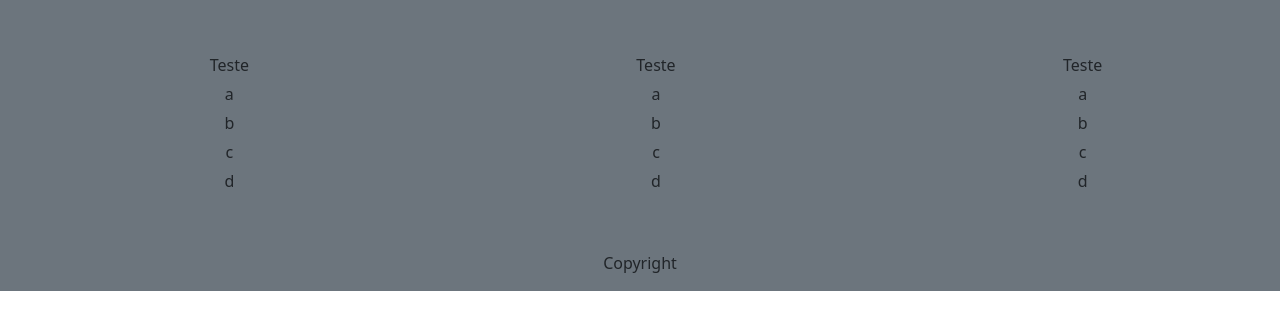
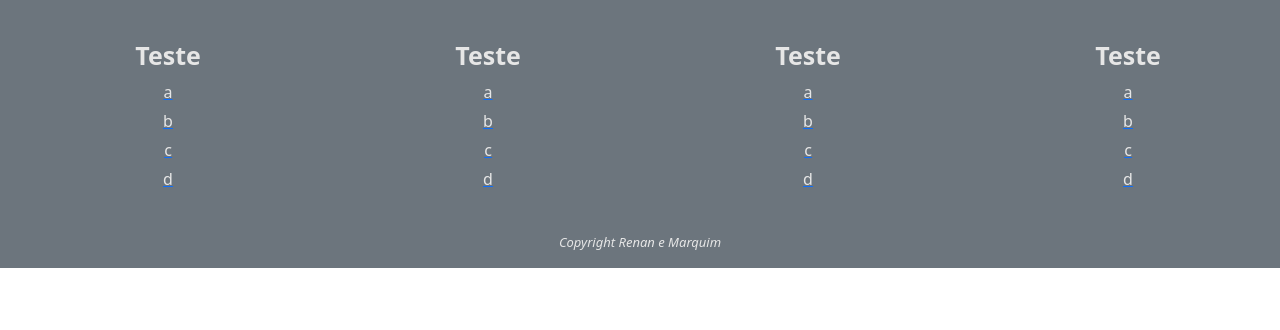
Before and after one commit to MarcosAur/loja-web, a PHP site: page /partes/rodape.php in a window 1280 px wide. Shown: the top 330 px of the page. Run offline with PHP 8.4, Linux system fonts and the light colour scheme.

Commit message:
inicio da estilização da página

```diff
--- a/css/style.css
+++ b/css/style.css
@@ -24,17 +24,34 @@
 
 .list-footer {
     display: inline-block;
-    margin: 3em;
-    margin-left: 5em;
+    margin: 2em;
+    margin-left: 3em;
     padding: 5px
 }
 
 .item-footer {
     display: block;
     margin: 5px 5px 5px 5px;
+    color: #e6e6e6;
+    text-decoration: none;
+}
+
+.item-footer:hover{
+    color: #e6e6e6;
+    font-size: 15px;
+    text-decoration: underline;
 }
 
 .title-list {
     display: block;
+    font-size: 25px;
+    font-weight: bold;
+    color: #e6e6e6;
     text-align: center;
 }
+
+.copyright {
+    font-size: 13px;
+    color: #e6e6e6;
+    font-style: italic;
+}
--- a/partes/rodape.php
+++ b/partes/rodape.php
@@ -14,37 +14,46 @@
 <footer>
     <div class="container-fluid bg-secondary">
         <div class="row">
-            <div class="col-4 footer-center-item">
+            <div class="col-3 footer-center-item">
                 <ul class="list-footer">
                     <li class="title-list">Teste</li>
-                    <li class="item-footer">a</li>
-                    <li class="item-footer">b</li>
-                    <li class="item-footer">c</li>
-                    <li class="item-footer">d</li>
+                    <a href=""><li class="item-footer">a</li></a>
+                    <a href=""><li class="item-footer">b</li></a>
+                    <a href=""><li class="item-footer">c</li></a>
+                    <a href=""><li class="item-footer">d</li></a>
                 </ul>
             </div>
-            <div class="col-4 footer-center-item">
+            <div class="col-3 footer-center-item">
                 <ul class="list-footer">
                     <li class="title-list">Teste</li>
-                    <li class="item-footer">a</li>
-                    <li class="item-footer">b</li>
-                    <li class="item-footer">c</li>
-                    <li class="item-footer">d</li>
+                    <a href=""><li class="item-footer">a</li></a>
+                    <a href=""><li class="item-footer">b</li></a>
+                    <a href=""><li class="item-footer">c</li></a>
+                    <a href=""><li class="item-footer">d</li></a>
                 </ul>
             </div>
-            <div class="col-4 footer-center-item">
+            <div class="col-3 footer-center-item">
                 <ul class="list-footer">
                     <li class="title-list">Teste</li>
-                    <li class="item-footer">a</li>
-                    <li class="item-footer">b</li>
-                    <li class="item-footer">c</li>
-                    <li class="item-footer">d</li>
+                    <a href=""><li class="item-footer">a</li></a>
+                    <a href=""><li class="item-footer">b</li></a>
+                    <a href=""><li class="item-footer">c</li></a>
+                    <a href=""><li class="item-footer">d</li></a>
+                </ul>
+            </div>
+            <div class="col-3 footer-center-item">
+                <ul class="list-footer">
+                    <li class="title-list">Teste</li>
+                    <a href=""><li class="item-footer">a</li></a>
+                    <a href=""><li class="item-footer">b</li></a>
+                    <a href=""><li class="item-footer">c</li></a>
+                    <a href=""><li class="item-footer">d</li></a>
                 </ul>
             </div>
         </div>
         <div class="row footer-center-item">
             <div class="col">
-                <p>Copyright</p>
+                <p class="copyright">Copyright Renan e Marquim</p>
             </div>
         </div>
     </div>
```
